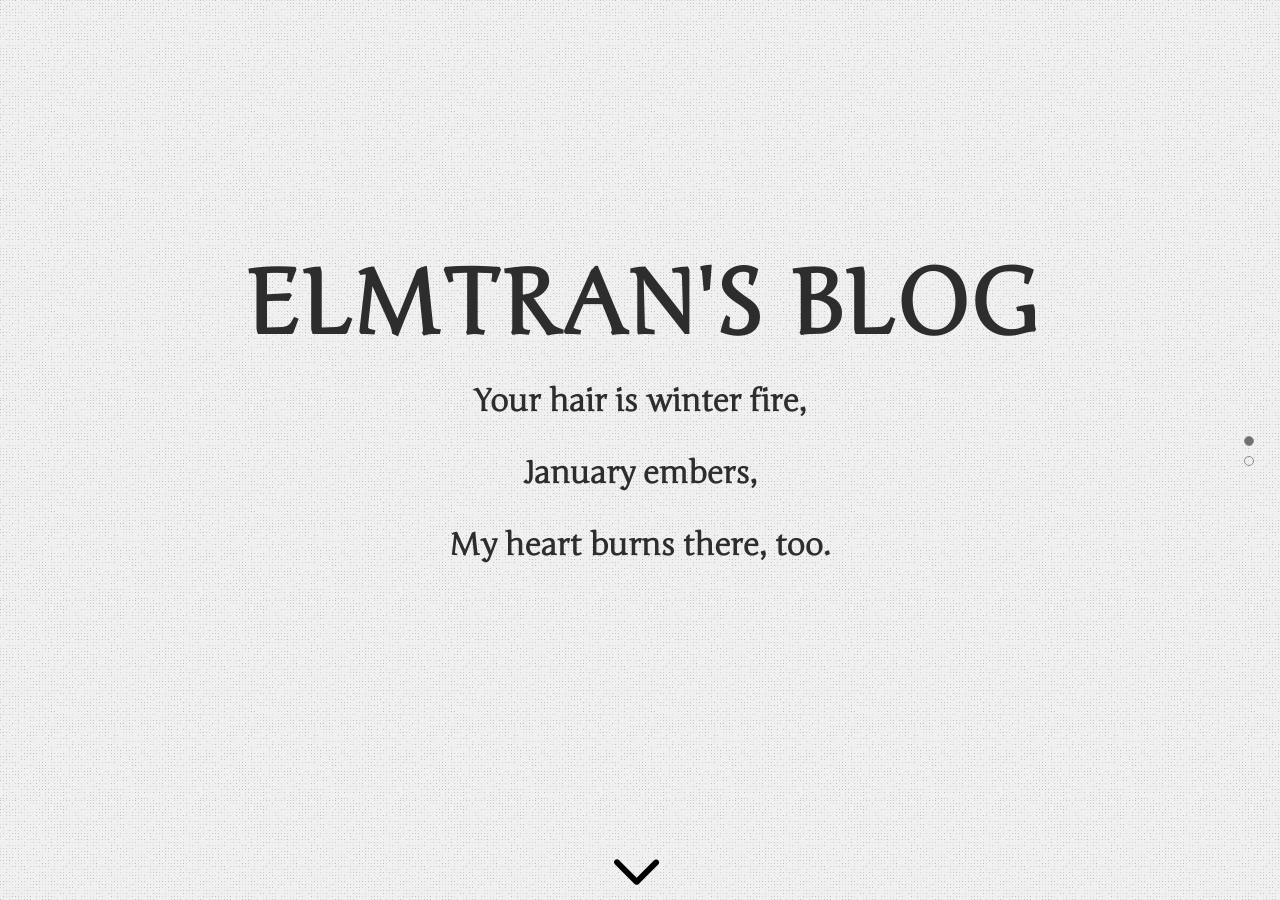
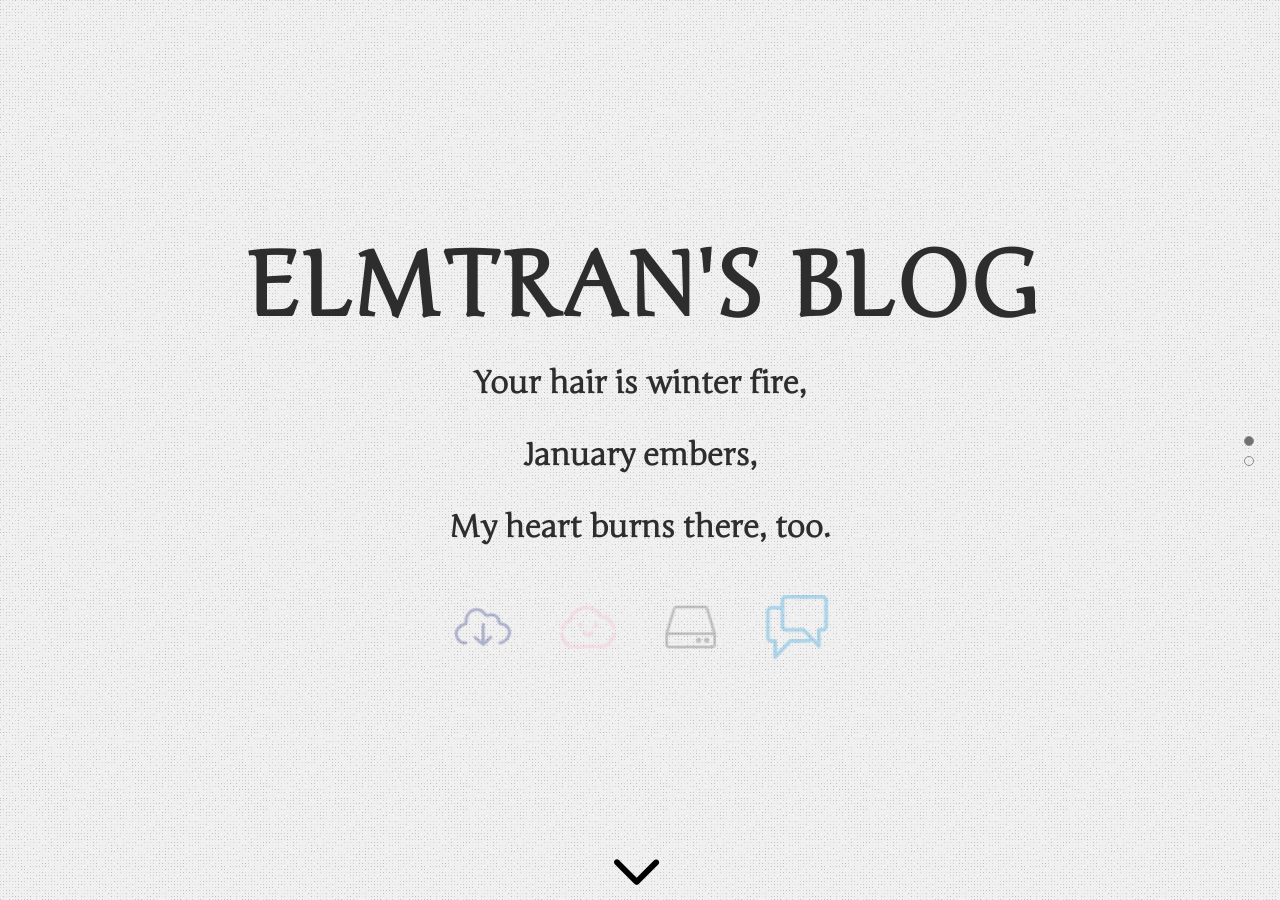
Before and after one commit to ElmTran/ElmTran.github.io, a Jekyll site: the page built from index.html, in a window 1280 px wide. Built offline with Jekyll 4.4.1, drawn with Linux system fonts in a browser that asks for light colours; comment, search, counter and statistics services are not loaded.

Commit message:
change icon style

```diff
--- a/_layouts/home.html
+++ b/_layouts/home.html
@@ -35,7 +35,7 @@
             {% if site.home.section2 %}{{ site.home.section2 }}{% endif %}
         </div>
 
-        <div class="web-links">
+        <div class="social-links">
             {% for link in site.author.websites %}
             {% if link.url %}
             <a class="btn ico-{{ link.name }}" href="{{ link.url }}" rel="me" target="_blank"
--- a/_sass/simple-texture-home.scss
+++ b/_sass/simple-texture-home.scss
@@ -180,17 +180,4 @@ textarea {
     }
 }
 
-.web-links {
-    $icon-size: 64px;
-    a {
-        display: inline-block;
-
-        width: $icon-size;
-        height: $icon-size;
-        margin: 40px, 18px, 18px;
-
-        background-size: $icon-size $icon-size;
-    }
-}
-
 @import 'simple-texture/home/responsive';
```
